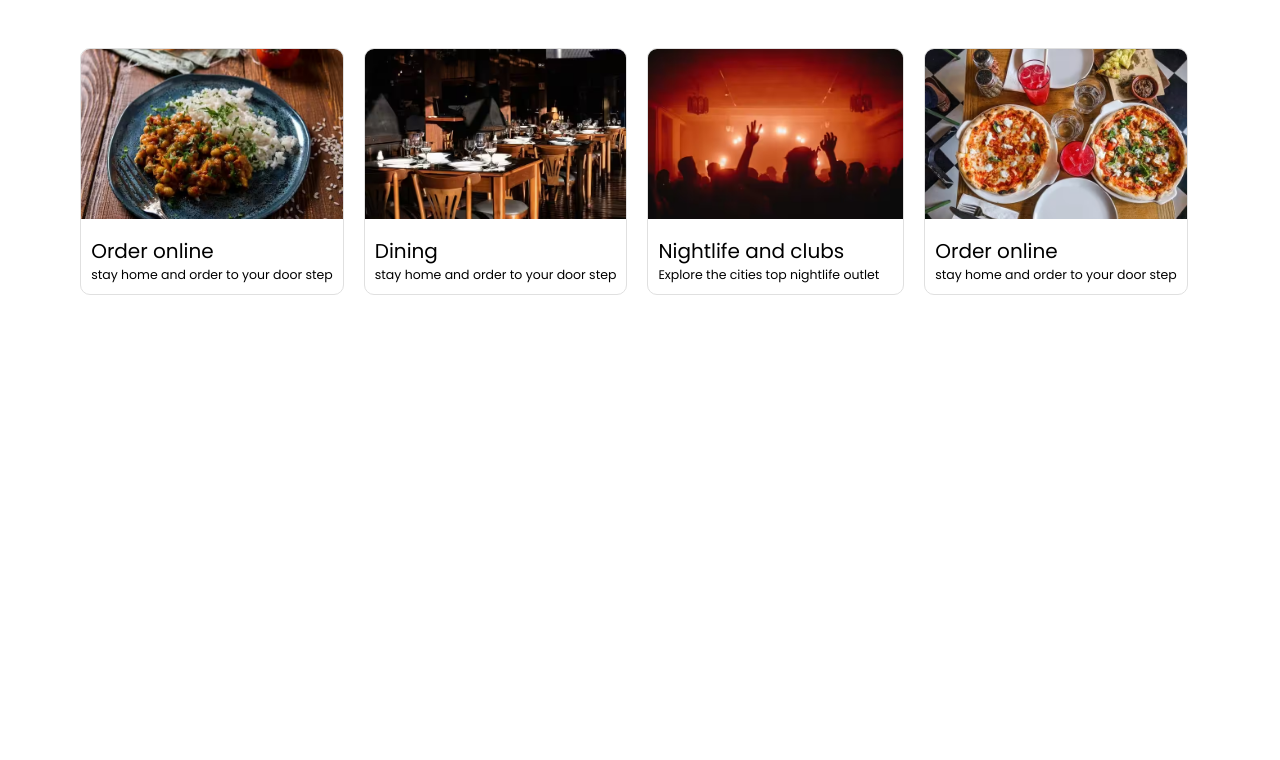
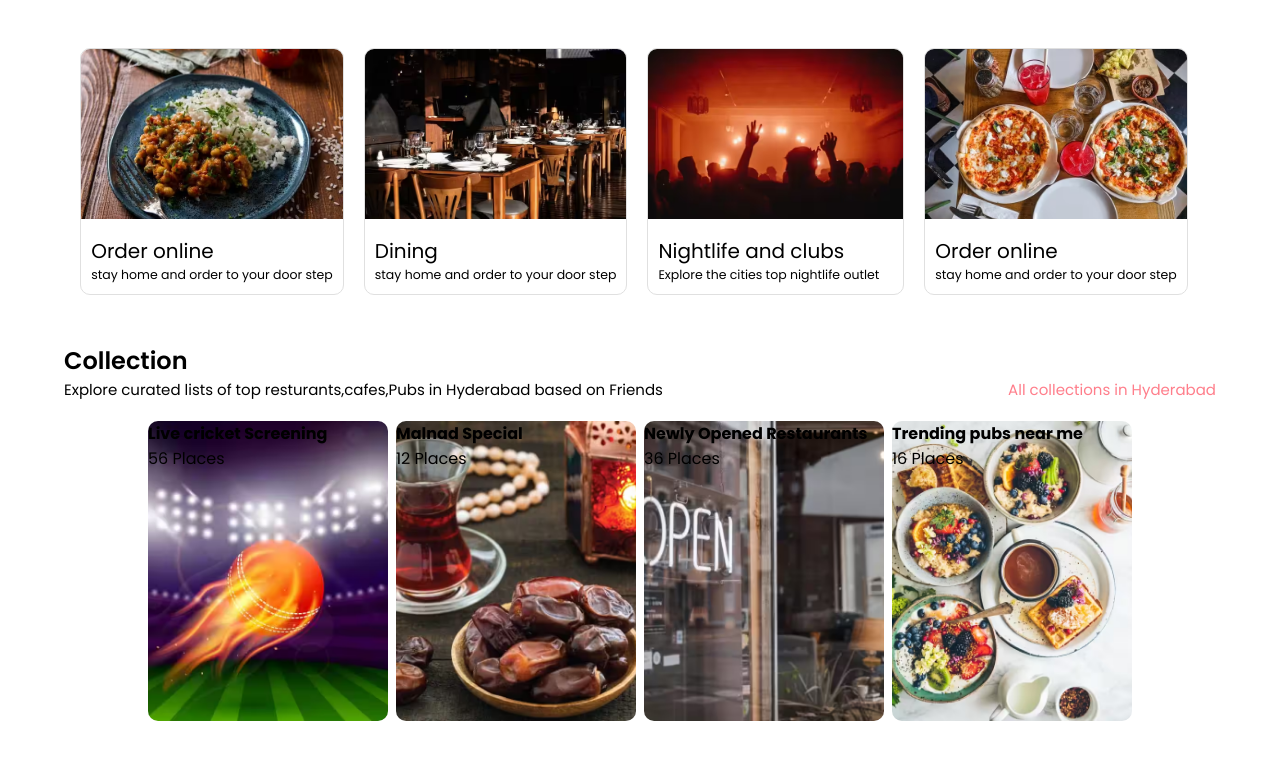
Before and after one commit to tharu59/Zomato-webpage-clone, a plain HTML site: page index.html in a window 1280 px wide. Shown: the part 480-1240 px from the top of the page. Before the commit the page ends 823 px from the top, so only its background shows below. Drawn offline with Linux system fonts and the light colour scheme.

Commit message:
day-21 coded

```diff
--- a/index.html
+++ b/index.html
@@ -26,6 +26,7 @@
 </head>
 
 <body>
+    <!-- this is for hero section -->
   <section class="hero__section">
     <header>
       <nav class="navbar">
@@ -52,6 +53,7 @@
     </div>
   </section>
 
+  <!-- this is for cards zomato offer -->
   <section class="container we__offer">
     <div class="we__offer_card">
       <img src="./images/item1.png" alt="card 1 img">
@@ -87,5 +89,44 @@
 
   </section>
 
+  <!-- this is for collection selection -->
+  <section class="container collections">
+    <h1>Collection</h1>
+    <div class="sub__heading_container">
+        <span>Explore curated lists of top resturants,cafes,Pubs in Hyderabad based on Friends</span>
+        <span>All collections in Hyderabad</span>
+    </div>
+    <div class="collections_card_container">
+        <div class="card card1">
+            <div class="overlay"></div>
+            <div class="content">
+                <h4>Live cricket Screening</h4>
+                <span>56 Places</span>
+            </div>
+        </div>
+        <div class="card card2">
+            <div class="overlay"></div>
+            <div class="content">
+                <h4>Malnad Special</h4>
+                <span>12 Places</span>
+            </div>
+        </div>
+        <div class="card card3">
+            <div class="overlay"></div>
+            <div class="content">
+                <h4>Newly Opened Restaurants</h4>
+                <span>36 Places</span>
+            </div>
+        </div>
+        <div class="card card4">
+            <div class="overlay"></div>
+            <div class="content">
+                <h4>Trending pubs near me</h4>
+                <span>16 Places</span>
+            </div>
+        </div>
+    </div>
+
+  </section>
 </body>
 </html>
--- a/styles.css
+++ b/styles.css
@@ -6,7 +6,7 @@
 }
 
 .hero__section{
-    background: url(./images/heroSectionBackground.png);
+    background: url("./images/heroSectionBackground.png");
     background-size: cover;
     background-position: center;
     color: white;
@@ -172,3 +172,56 @@
 .we__offer_content p{
     font-size: 12.5px;
 }
+
+
+.collections h1{
+    font-weight: 600;
+}
+
+.collections .sub__heading_container{
+    font-size: 15px;
+    display: flex;
+    align-items: center;
+    justify-content: space-between;
+    flex-wrap: wrap;
+    gap: 1rem;
+}
+
+.sub__heading_container span:nth-child(2){
+    color: #ff7e8b;
+    cursor: pointer;
+}
+
+.collections_card_container{
+    display: flex;
+    align-items: center;
+    justify-content: center;
+    flex-wrap: wrap;
+    gap: 0.5rem;
+    margin-top: 1.25rem;
+}
+
+.collections_card_container .card{
+    height: 300px;
+    min-width: 240px;
+    background-size: cover;
+    background-position: center;
+    border-radius: 10px;
+    position: relative;
+}
+
+.card1{
+    background-image: url("./images/collection1.jpg");
+}
+
+.card2{
+    background-image: url("./images/collection2.jpg");
+}
+
+.card3{
+    background-image: url("./images/collection3.jpg");
+}
+
+.card4{
+    background-image: url("./images/collection4.jpg");
+}
```
